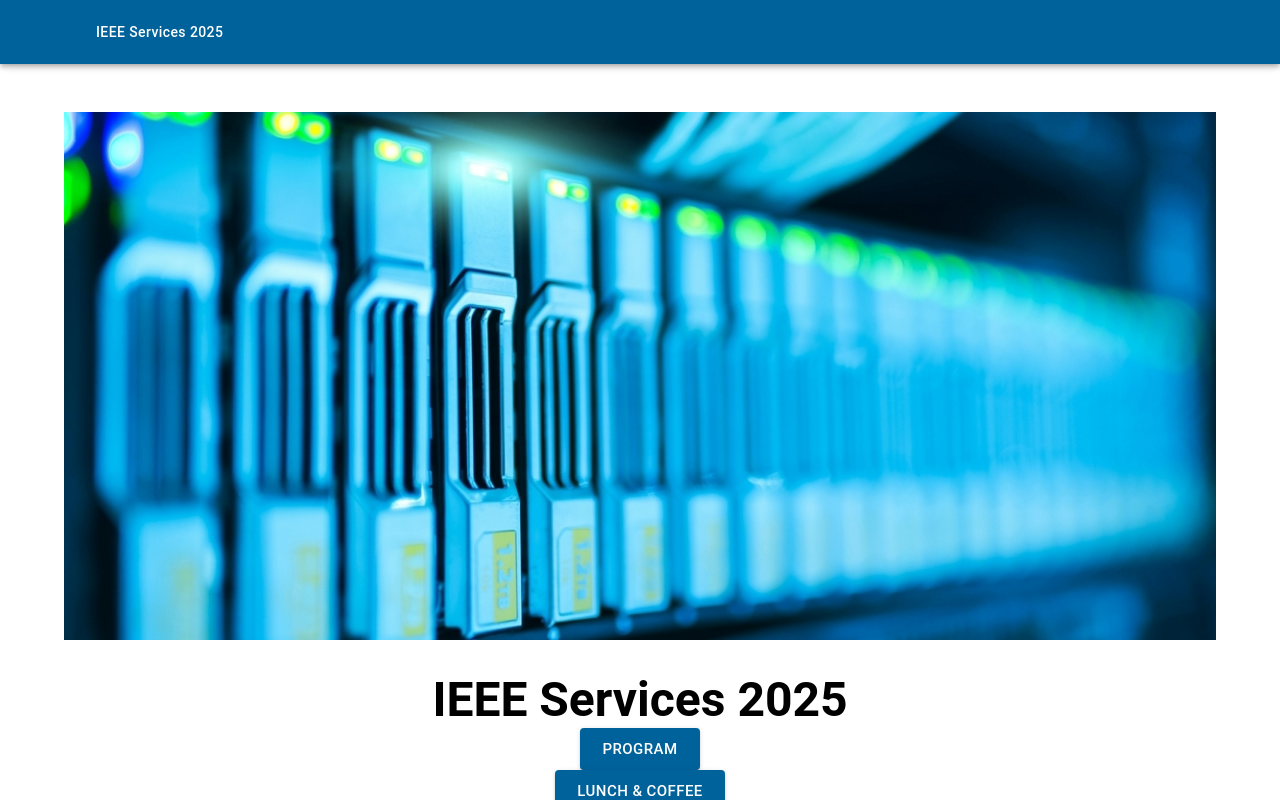
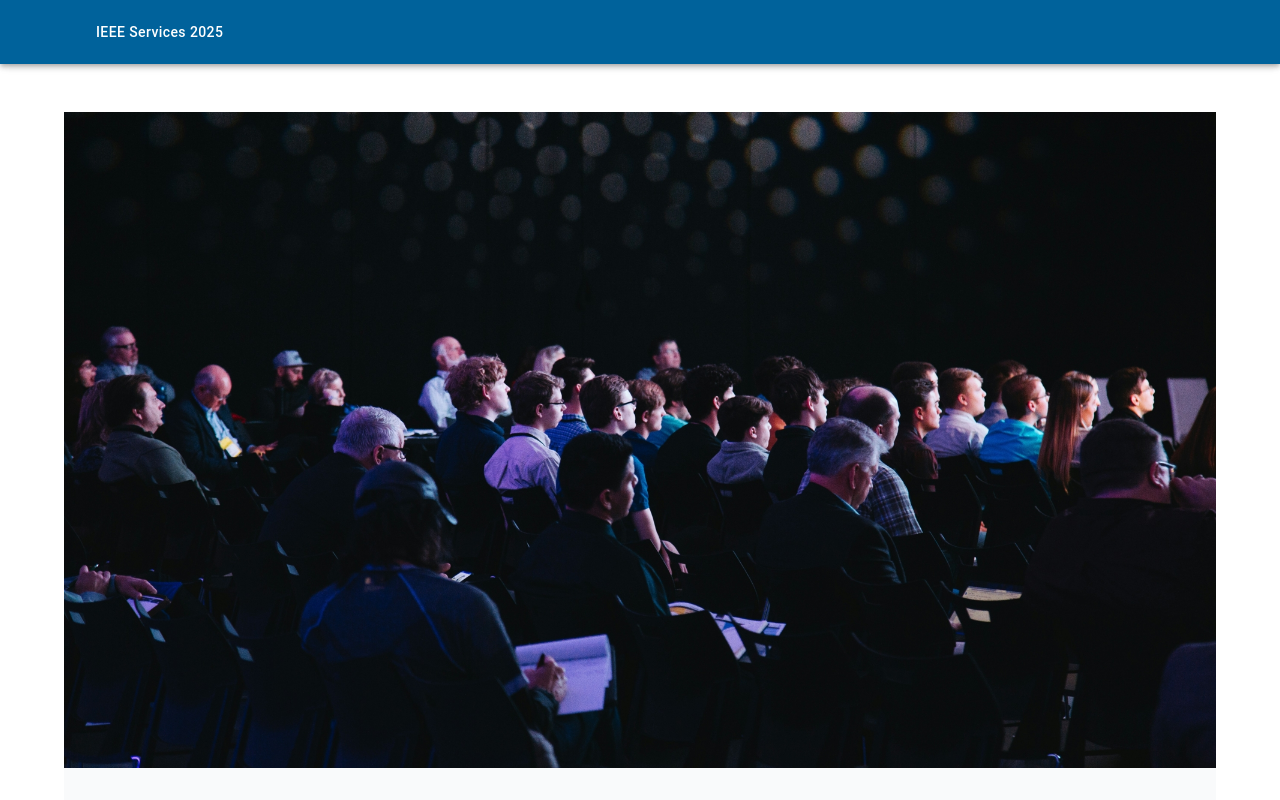
Before and after one commit to jensjvh/conference-app, a React (Vite) app in the folder frontend/: page / in a window 1280 px wide. Shown: the top 800 px of the page. Built offline with nearby package versions, Linux system fonts and the light colour scheme; some icons are missing.

Commit message:
Change main image

```diff
--- a/frontend/src/app/App.tsx
+++ b/frontend/src/app/App.tsx
@@ -53,9 +53,9 @@
   };
 
   return (
-    <Box className="pb-8 bg-gray-200 min-h-screen">
+    <Box className="pb-8 min-h-screen" sx={{bgcolor: '#f9fafb'}}>
             <img
-          src="/img/tech.jpg"
+          src="/img/people.jpg"
           alt="Technology conference"
           style={{ maxWidth: "100%", height: "auto" }}
         />
```
Also changed, not shown: frontend/public/img/people.jpg (added).
